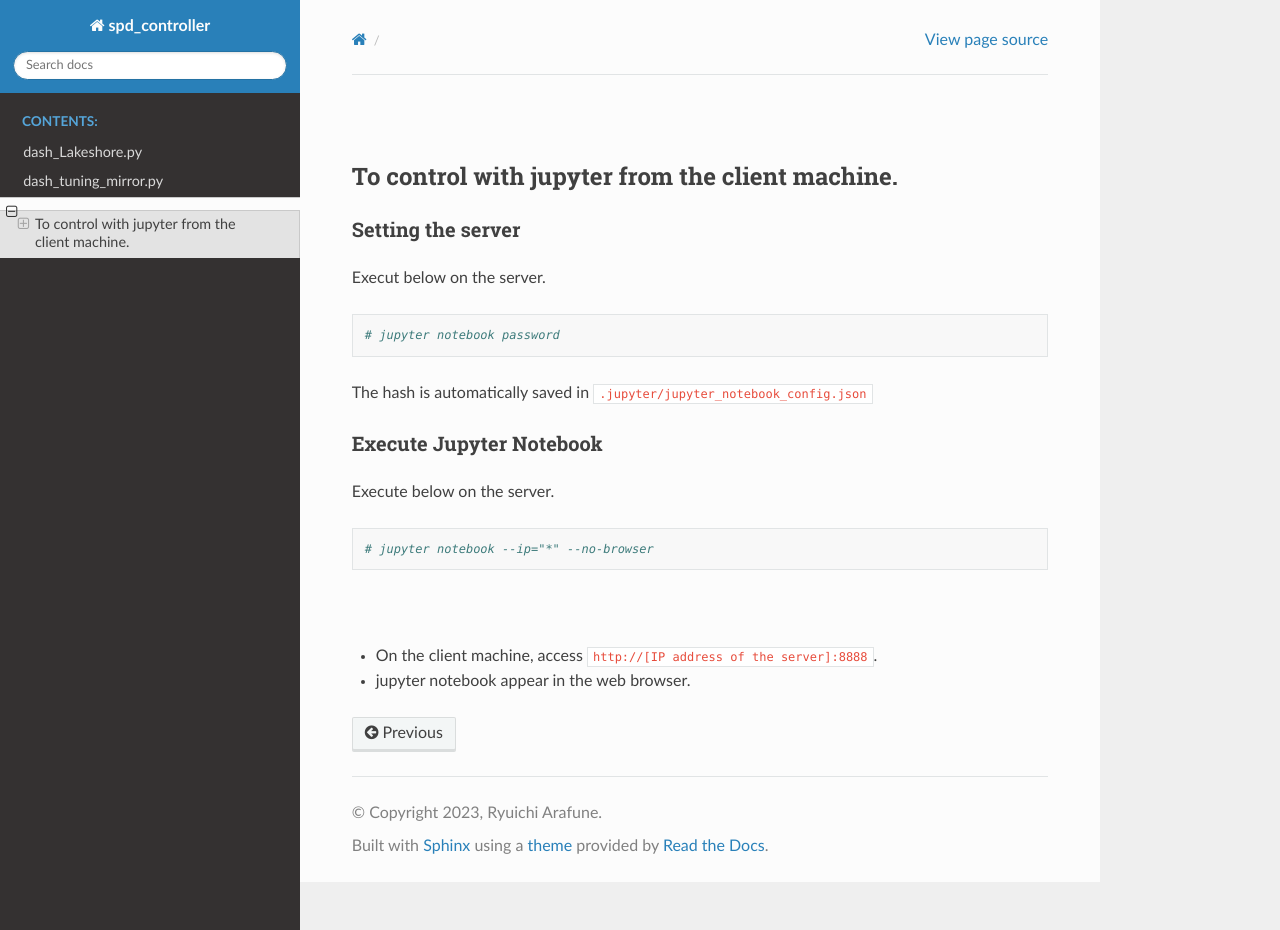
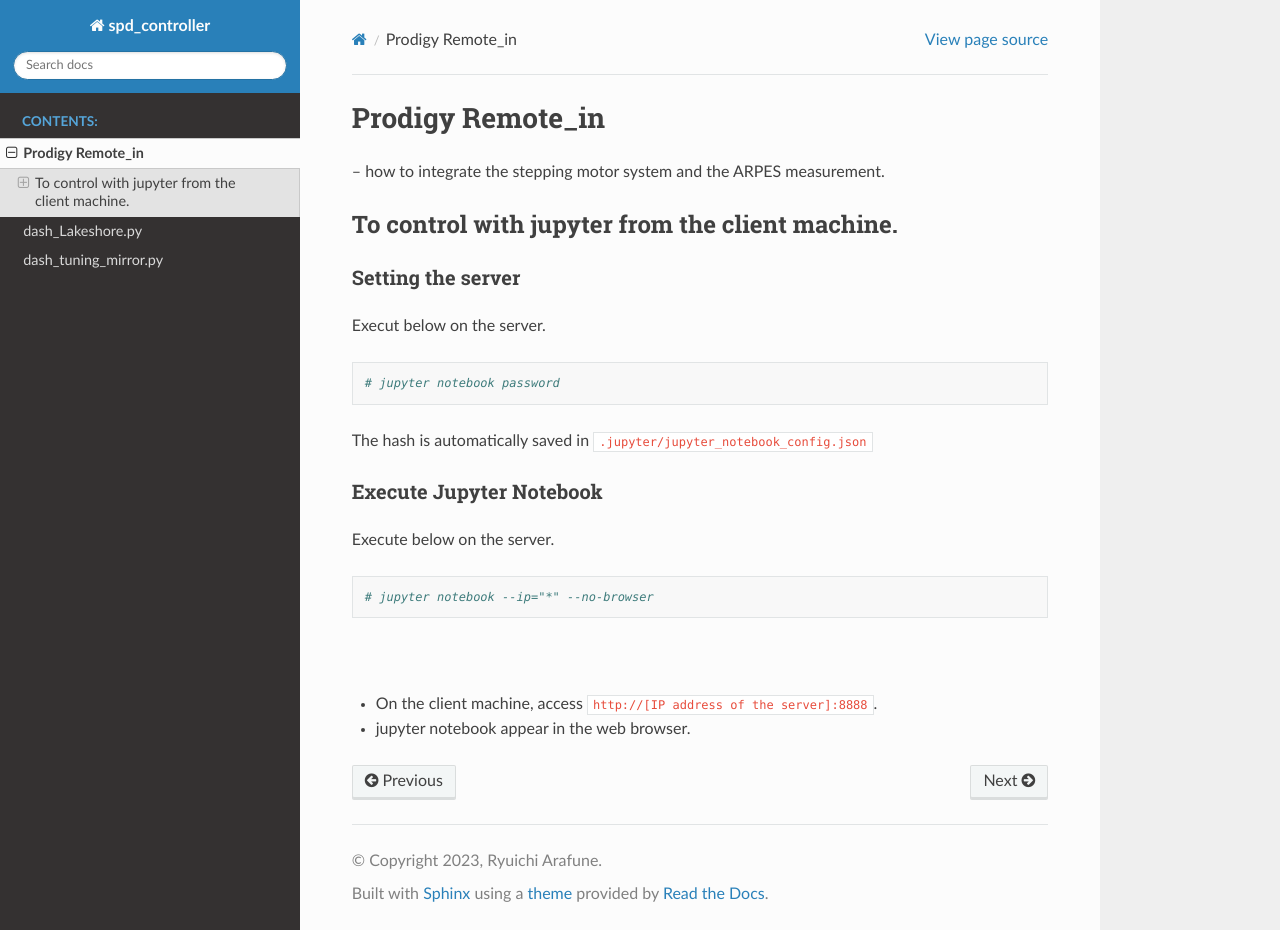
Before and after one commit to arafune/spd_controller, a Sphinx documentation site: the page built from doc/source/Prodigy_remote_in/Prodigy_remote_in.md, in a window 1280 px wide and 930 px high. Built offline with Sphinx 7.4.7 and the Read the Docs theme 2.0.0, drawn with Linux system fonts in a browser that asks for light colours.

Commit message:
docs(Prodigy_Remote_in): Update document

```diff
--- a/doc/source/Prodigy_remote_in/Prodigy_remote_in.md
+++ b/doc/source/Prodigy_remote_in/Prodigy_remote_in.md
@@ -1,4 +1,6 @@
-#
+# Prodigy Remote_in
+
+-- how to integrate the stepping motor system and the ARPES measurement.
 
 ## To control with jupyter from the client machine.
 
--- a/doc/source/index.rst
+++ b/doc/source/index.rst
@@ -10,9 +10,9 @@ Welcome to spd_controller's documentation!
    :maxdepth: 2
    :caption: Contents:
 
+   Prodigy_remote_in/Prodigy_remote_in
    dash_Lakeshore/dash_Lakeshore
    dash_tuning_mirror/dash_tuning_mirror
-   Prodigy_remote_in/Prodigy_remote_in.md
 
 API documentation
 ==================
```
